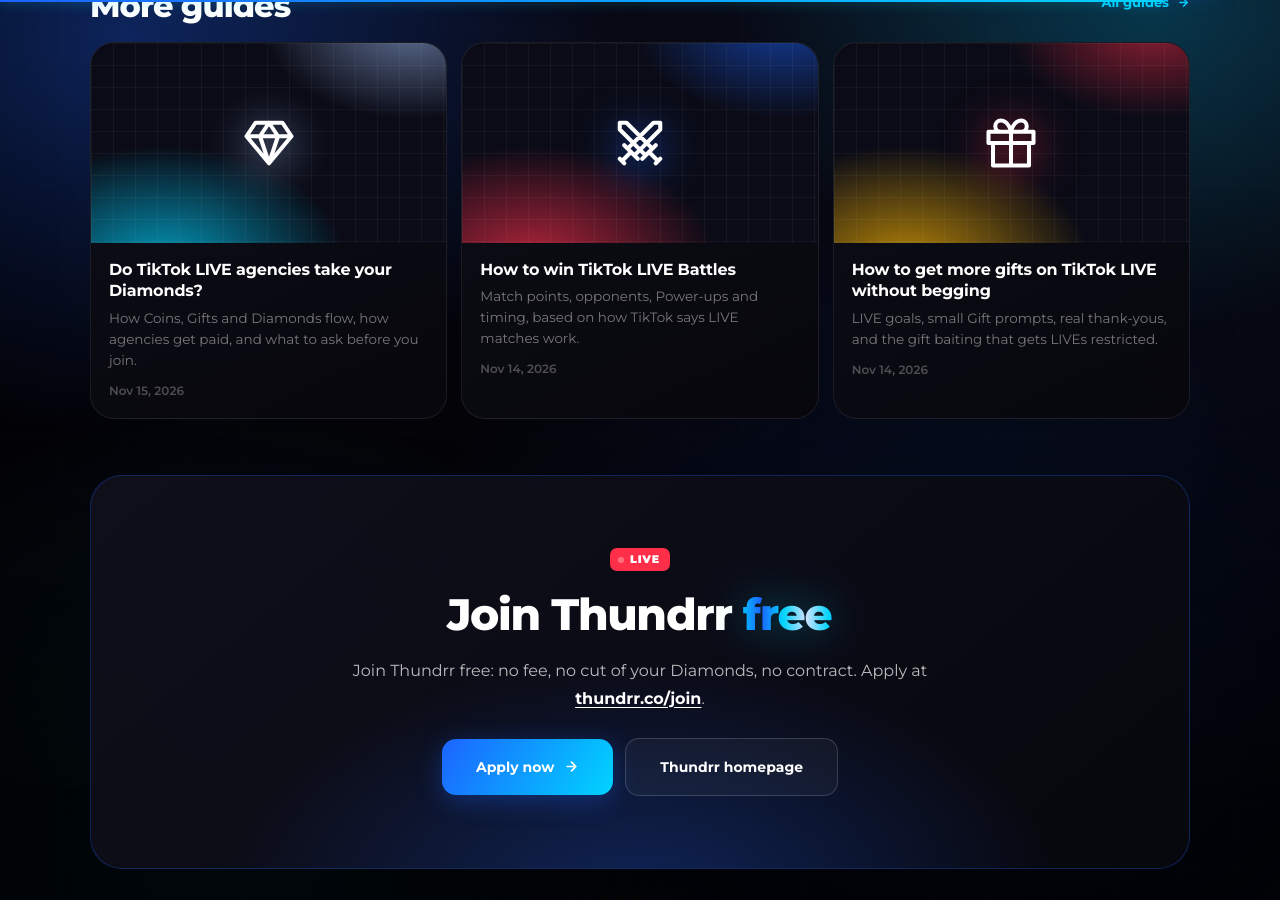
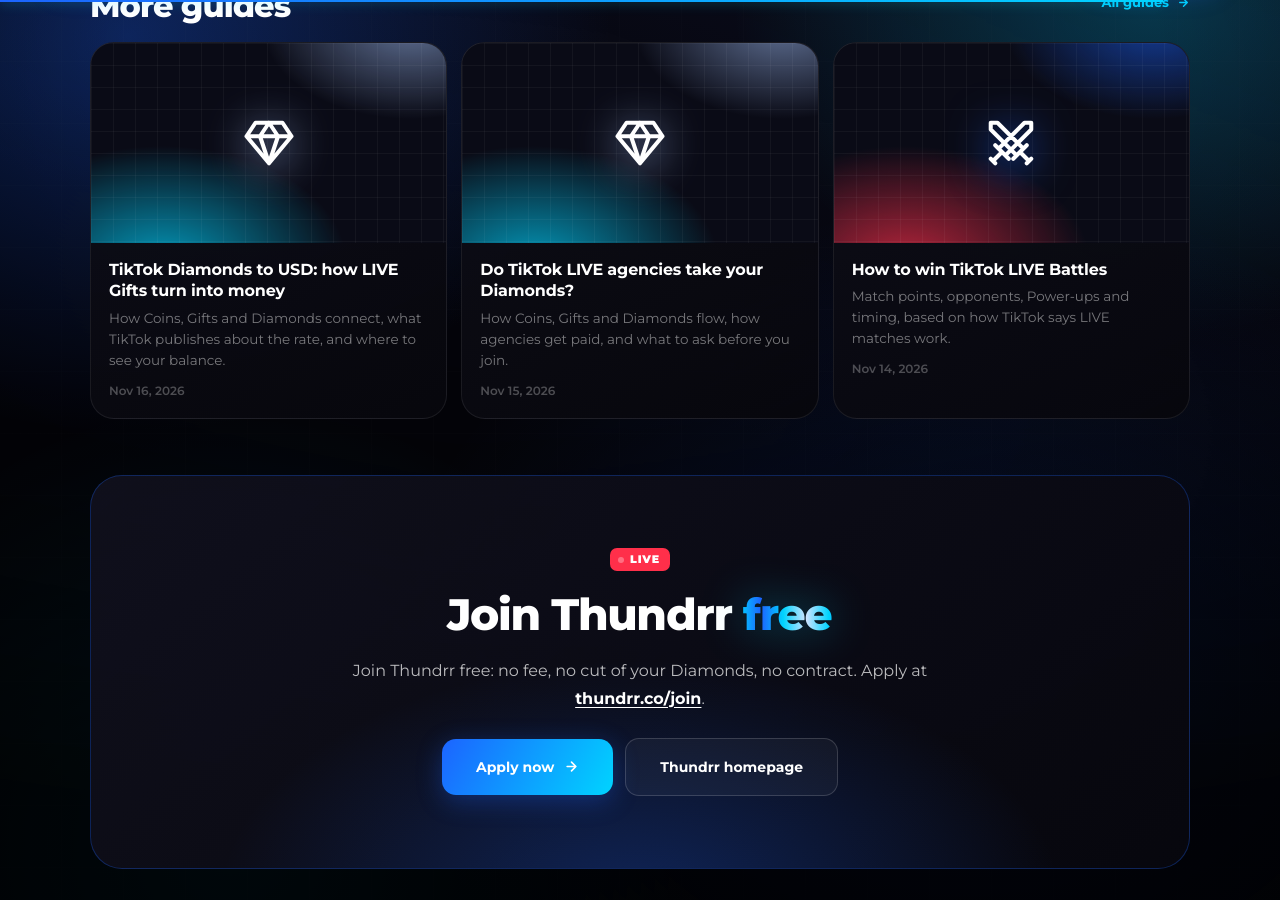
Before and after one commit to benthundrr/LIVEHome, a Jekyll site: the page built from _posts/2026-11-10-how-to-join-a-tiktok-live-agency.md, in a window 1280 px wide and 900 px high, scrolled down 5208 px. Built offline with Jekyll 4.4.1, drawn with Linux system fonts in a browser that asks for light colours; part of the change alters nothing that is shown.

Commit message:
Add a guide on how TikTok Diamonds turn into USD.
Publish the new guide and link it from the Diamonds and Gifts guides.

Co-authored-by: benthundrr <benthundrr@users.noreply.github.com>

```diff
--- a/_posts/2026-11-14-how-to-get-more-gifts-on-tiktok-live.md
+++ b/_posts/2026-11-14-how-to-get-more-gifts-on-tiktok-live.md
@@ -5,7 +5,7 @@ seo_title: "How to Get More Gifts on TikTok LIVE | Thundrr"
 description: "How to get more Gifts on TikTok LIVE without begging: LIVE goals, small Gift prompts, real thank-yous, Battles, and the gift baiting TikTok restricts."
 summary: "LIVE goals, small Gift prompts, real thank-yous, and the gift baiting that gets LIVEs restricted."
 date: 2026-11-14
-last_modified_at: 2026-11-14
+last_modified_at: 2026-11-16
 icon: gift
 takeaways:
   - "TikTok says viewers send Gifts to show appreciation for content in real time, so the show comes first."
@@ -121,6 +121,6 @@ Every creator gets a dedicated creator manager, one tap away in app messages. Th
 
 Thundrr is free to join, with no fee, no cut of your Diamonds, and no contract.
 
-More reading: [How to get more viewers on TikTok LIVE](/blog/how-to-get-more-viewers-on-tiktok-live/) and [What is a TikTok LIVE agency?](/blog/what-is-a-tiktok-live-agency/)
+More reading: [How to get more viewers on TikTok LIVE](/blog/how-to-get-more-viewers-on-tiktok-live/) and [What is a TikTok LIVE agency?](/blog/what-is-a-tiktok-live-agency/). For how Gifts become Diamonds and US dollars, read [TikTok Diamonds to USD: how LIVE Gifts turn into money](/blog/tiktok-diamonds-to-usd/).
 
 [Apply to join Thundrr](https://www.thundrr.co/join){: .button}
--- a/_posts/2026-11-15-do-tiktok-live-agencies-take-your-diamonds.md
+++ b/_posts/2026-11-15-do-tiktok-live-agencies-take-your-diamonds.md
@@ -5,7 +5,7 @@ seo_title: "Do TikTok LIVE Agencies Take Your Diamonds? | Thundrr"
 description: "How TikTok LIVE agencies get paid: how Coins, Gifts and Diamonds flow, where TikTok's agency bonuses fit, and the questions to ask before you join."
 summary: "How Coins, Gifts and Diamonds flow, how agencies get paid, and what to ask before you join."
 date: 2026-11-15
-last_modified_at: 2026-11-15
+last_modified_at: 2026-11-16
 icon: diamond
 takeaways:
   - "Viewers buy Coins, send Gifts, and TikTok converts those Gifts into Diamonds in your account."
@@ -109,6 +109,6 @@ TikTok notes that Creator Networks are independent businesses, and that it doesn
 
 If you're new to agencies, start with [what a TikTok LIVE agency is](/blog/what-is-a-tiktok-live-agency/) and [how to tell if one is legit](/blog/are-tiktok-live-agencies-legit/).
 
-More reading: [How to join a TikTok LIVE agency](/blog/how-to-join-a-tiktok-live-agency/) and [How to get more gifts on TikTok LIVE](/blog/how-to-get-more-gifts-on-tiktok-live/)
+More reading: [How to join a TikTok LIVE agency](/blog/how-to-join-a-tiktok-live-agency/) and [How to get more gifts on TikTok LIVE](/blog/how-to-get-more-gifts-on-tiktok-live/). For how Diamonds turn into US dollars, read [TikTok Diamonds to USD: how LIVE Gifts turn into money](/blog/tiktok-diamonds-to-usd/).
 
 [Apply to join Thundrr](https://www.thundrr.co/join){: .button}
--- /dev/null
+++ b/_posts/2026-11-16-tiktok-diamonds-to-usd.md
@@ -0,0 +1,123 @@
+---
+title: "TikTok Diamonds to USD: how LIVE Gifts turn into money"
+accent: "turn into money"
+seo_title: "TikTok Diamonds to USD: How LIVE Gifts Pay | Thundrr"
+description: "How TikTok LIVE Gifts become Diamonds and then US dollars, what TikTok's own policy says about the rate, and where to check your balance."
+summary: "How Coins, Gifts and Diamonds connect, what TikTok publishes about the rate, and where to see your balance."
+date: 2026-11-16
+last_modified_at: 2026-11-16
+icon: diamond
+takeaways:
+  - "Viewers buy Coins, spend them on Gifts, and TikTok converts the Gifts you receive into Diamonds."
+  - "TikTok sets the Gift-to-Diamond conversion rate and can change it, so there's no fixed rate to quote."
+  - "When you withdraw, TikTok calculates the US dollar amount and shows the rate at the point of withdrawal."
+  - "You can check your Diamonds any time in the TikTok app under Profile, Menu, Balance, LIVE rewards."
+  - "Thundrr is free to join, with no fee, no cut of your Diamonds and no contract."
+faq:
+  - q: "How much is 1 TikTok Diamond worth in USD?"
+    a: "TikTok doesn't publish a fixed dollar value per Diamond. Its Virtual Items Policy says TikTok calculates the payout from factors including how many Diamonds you've collected, and shows the rate at the point of withdrawal."
+  - q: "Are TikTok Diamonds calculators accurate?"
+    a: "A calculator can only multiply by a rate someone assumed. TikTok sets the conversion itself and can change it, so the number that counts is the one TikTok shows you when you withdraw."
+  - q: "Where can I see how many Diamonds I have?"
+    a: "In the TikTok app, tap Profile, tap the Menu button, select Balance, then tap LIVE rewards. TikTok's policy says creators can see their Diamonds on a real-time basis in their account."
+  - q: "Who can collect Diamonds from LIVE Gifts?"
+    a: "TikTok says you need to be at least 18 (19 in South Korea), live where LIVE Gifts are available, be eligible to go LIVE and keep your account in good standing."
+  - q: "Does Thundrr take any of my Diamonds?"
+    a: "No. Thundrr is free to join, with no fee, no cut of your Diamonds and no contract."
+---
+
+## Coins vs Gifts vs Diamonds
+
+Three virtual items sit between a viewer's wallet and your payout. TikTok's [Virtual Items Policy](https://www.tiktok.com/legal/page/global/virtual-items/en) defines each one.
+
+| Item | Who has it | What TikTok says about it |
+|---|---|---|
+| Coins | Viewers | Bought in the app or on the website. The price shows at the point of purchase, and Coins can't be exchanged for cash. |
+| Gifts | Viewers, then sent to you | Activated with Coins. The number of Coins each Gift needs is displayed below the Gift. |
+| Diamonds | Creators | Collected from the Gifts you receive. Nobody can buy Diamonds, and they can't be exchanged back for Coins or Gifts. |
+
+Here's how one Gift moves through the chain.
+
+1. **A viewer buys Coins** TikTok's [Gifts and Coins help page](https://support.tiktok.com/en/live-gifts-wallet/gifts/gifts) says Coins can be bought in the app through the app store, on the TikTok website in supported countries, or with TikTok gift cards where available.
+2. **The viewer sends a Gift** During your LIVE, they tap the Gift button, pick a Gift and tap Send. The Gift's value in Coins comes out of their balance.
+3. **TikTok converts it into Diamonds** The policy says a Gift sent to your LIVE is converted into Diamonds in your account, at a conversion rate TikTok determines from time to time.
+4. **You withdraw for US dollars** You can choose to withdraw Diamonds for monetary compensation denominated in US dollars, calculated by TikTok.
+{: .steps}
+
+## What TikTok publishes, and what it doesn't
+
+TikTok spells out the steps, the eligibility rules and where to find your balance. It doesn't publish a fixed Diamond-to-dollar rate anywhere on its policy or help pages.
+
+### What TikTok does say
+
+- **TikTok sets the rate** Diamonds are based on the Gifts you receive, at a conversion rate TikTok sets from time to time in its sole discretion.
+- **Your payout is calculated** TikTok calculates the dollar amount from various factors, including how many Diamonds you've collected.
+- **The rate is shown at withdrawal** The withdrawal rate is displayed at the point of withdrawal, along with any daily limits on withdrawal amounts.
+- **No transfers** No Diamonds can be transferred to another user or a third party unless TikTok expressly permits it in writing.
+{: .cards}
+
+TikTok's [Diamonds help page](https://support.tiktok.com/en/business-and-creator/video-gifts-on-tiktok/diamonds) describes Diamonds as a way to recognize creator popularity, ranking and contributions. It adds that creators can also collect Diamonds through missions and campaigns, and may be eligible for rewards such as digital goods or services.
+
+> **Heads up** Any diamonds calculator multiplies by a rate somebody assumed. TikTok doesn't publish one, so treat any fixed number as a guess and go by the rate TikTok shows you when you withdraw.
+{: .callout .warn}
+
+### Who can collect Diamonds
+
+TikTok's [guide to LIVE Gifts](https://www.tiktok.com/live/creator-networks/en/blog/tiktok-live-gifts-explained) lists the requirements. You need to live where LIVE Gifts are available, be at least 18 (19 in South Korea), be eligible to go LIVE and keep your account in good standing.
+
+Government, politician and political party accounts, plus certain public interest accounts, can't collect Diamonds through LIVE Gifts.
+
+{% include cta.html title="Want help growing your LIVE?" text="Thundrr is a TikTok creator network of 1,500+ creators. Free to join, with no fee, no cut of your Diamonds and no contract." %}
+
+## Where to see your own balance
+
+Your own balance is the only number that matters. The policy says you can see your Diamonds on a real-time basis by checking your account.
+
+1. **Open your profile** In the TikTok app, tap Profile at the bottom.
+2. **Go to Balance** Tap the Menu button at the top, then select Balance.
+3. **Tap LIVE rewards** Your Diamonds balance is here. For questions about it, tap Help & feedback.
+{: .steps}
+
+That's also where the withdrawal options live. The policy says you withdraw by selecting the relevant options in your account, and the rate and any daily limits are displayed at the point of withdrawal.
+
+## Why your payout can differ
+
+Your dollar amount depends on more than your Diamond count. TikTok's policy points to several factors.
+
+| Factor | What TikTok's policy says |
+|---|---|
+| The conversion rate | TikTok sets the Gift-to-Diamond rate and can change it from time to time. |
+| How the payout is calculated | TikTok uses various factors, including the number of Diamonds you've collected. |
+| Withdrawal terms | The rate and any daily limits are shown at the point of withdrawal. |
+| Payment channel | Cash goes to your nominated PayPal account or another third-party payment channel, and that provider's terms and fees apply to any currency conversion. |
+| Taxes | You're responsible for taxes on payments, and TikTok may deduct taxes where the law requires it. |
+| Refunds | If a viewer is entitled to a refund for Gifts, the payment you withdrew for those Gifts is forfeited. |
+| Account standing | TikTok can deduct Diamonds if you break the policy. |
+
+TikTok also says it doesn't guarantee withdrawals within a specific time, and that all Coins, Gifts and Diamonds are cancelled if an account is closed. Withdraw before you ever close an account.
+
+> Diamonds turn into dollars at the rate TikTok shows you at withdrawal, so that's the only rate to trust.
+{: .pull}
+
+## How Thundrr fits in
+
+Thundrr is a TikTok LIVE agency founded by Andrew Andrawes. It has been a TikTok creator network since 2022 and works with 1,500+ creators.
+
+- **1,500+** creators in the network
+- **2022** a TikTok creator network since
+{: .stats}
+
+Joining is free, with no fee, no cut of your Diamonds and no contract. For the details, read [do TikTok LIVE agencies take your Diamonds?](/blog/do-tiktok-live-agencies-take-your-diamonds/)
+
+Every creator gets a dedicated creator manager, one tap away in app messages in the THUNDRR app. The app's dashboard also shows your Diamonds, LIVE hours and active days.
+
+{% include graphic.html name="manager" caption="Your creator manager is one message away in the THUNDRR app." %}
+
+> **Heads up** @thundrr.co is Thundrr's only TikTok LIVE handle. If another account says it's recruiting for Thundrr, it isn't us.
+{: .callout .warn}
+
+More Diamonds start with more viewers and more Gifts. Read [how to get more viewers on TikTok LIVE](/blog/how-to-get-more-viewers-on-tiktok-live/), [how to get more gifts on TikTok LIVE](/blog/how-to-get-more-gifts-on-tiktok-live/) and [how to win TikTok LIVE Battles](/blog/how-to-win-tiktok-live-battles/).
+
+New to agencies? Start with [what a TikTok LIVE agency is](/blog/what-is-a-tiktok-live-agency/) and [how to join a TikTok LIVE agency](/blog/how-to-join-a-tiktok-live-agency/).
+
+[Apply to join Thundrr](https://www.thundrr.co/join){: .button}
```
